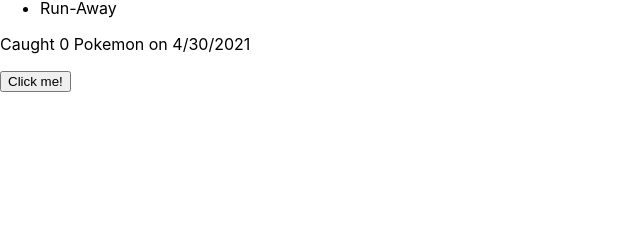
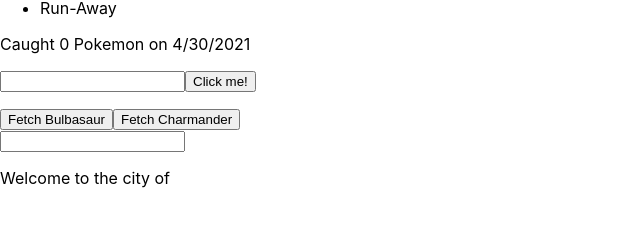
Before and after one commit to ArthurNNN/pokedex, a React (Create React App) app: page / in a window 1280 px wide. Shown: the part 480-706 px from the top of the page, without its empty margins (0-640 px from the left). Built offline with nearby package versions, Linux system fonts and the light colour scheme.

Commit message:
week-3 Exersises A, B, C, D, E, F, G finished

```diff
--- a/src/App.js
+++ b/src/App.js
@@ -3,6 +3,8 @@
 import Logo from './Logo';
 import BestPocemon from './BestPocemon';
 import CaughtPokemon from './CaughtPokemon';
+import PokemonMovesSelector from './PokemonMovesSelector';
+import PokemonCity from './PokemonCity';
 
 const App = () => {
 
@@ -16,6 +18,8 @@
       <Logo appName='Pokedex' handleClick={logWhenClicked} />
       <BestPocemon abilities={['Anticipation', 'Adaptability', 'Run-Away']} />
       <CaughtPokemon date={new Date().toLocaleDateString()} />
+      <PokemonMovesSelector />
+      <PokemonCity />
     </div>
 
   );
--- a/src/CaughtPokemon.js
+++ b/src/CaughtPokemon.js
@@ -7,15 +7,30 @@
         "Kakuna", "Beedrill", "Pidgey", "Pidgeotto", "Pidgeot", "Rattata", "Raticate"];
 
     var [caught, setCaught] = useState([]);
+    const [pokemonNameInput, setPokemonNameInput] = useState('');
 
     const catchPokemon = () => {
-        setCaught(caught.concat(pokemonsList[Math.floor(Math.random() * pokemonsList.length)]));
-        console.log(caught);
+        // setCaught(caught.concat(pokemonsList[Math.floor(Math.random() * pokemonsList.length)]));
+
+        if (pokemonNameInput !== "") {
+
+            setCaught(caught.concat(pokemonNameInput));
+            setPokemonNameInput("");
+            console.log(caught);
+
+        }
+
+    }
+
+    const handleInputChange = (event) => {
+        console.log(event.target.value);
+        setPokemonNameInput(event.target.value);
     }
 
     return (
         <div>
             <p>Caught {caught.length} Pokemon on {props.date}</p>
+            <input type="text" value={pokemonNameInput} onChange={handleInputChange} />
             <button onClick={catchPokemon}>Click me!</button>
             <ul>
                 {caught.map((item, index) => {
--- /dev/null
+++ b/src/PokemonCity.js
@@ -0,0 +1,22 @@
+import React, { useState } from "react";
+
+function PokemonCity() {
+    const [city, setCity] = useState("");
+
+    const updateCity = (event => {
+        console.log(event.target.value);
+        setCity(event.target.value);
+    }
+
+    )
+
+
+    return (
+        <div>
+            <input type="text" onChange={updateCity} />
+            <p>Welcome to the city of {city}</p>
+        </div>
+    );
+}
+
+export default PokemonCity;
--- /dev/null
+++ b/src/PokemonMoves.js
@@ -0,0 +1,33 @@
+import React, { useState, useEffect } from "react";
+
+function PokemonMoves(props) {
+    const [pokemonData, setPokemonData] = useState(null);
+
+    useEffect(() => {
+        fetch(
+            `https://pokeapi.co/api/v2/pokemon/${props.pokemonId}/`
+        )
+            .then(res => res.json())
+            .then(data => {
+                console.log(data);
+                setPokemonData(data);
+            });
+    }, [props.pokemonId]);
+
+    if (pokemonData) {
+        return (
+          <div>
+            <p>{pokemonData.name}'s moves:</p>
+            <ul>
+              {pokemonData.moves.map((move, index) => {
+                return <li key={index}>{move.move.name}</li>;
+              })}
+            </ul>
+          </div>
+        );
+      } else {
+        return null;
+      }
+}
+
+export default PokemonMoves;
--- /dev/null
+++ b/src/PokemonMovesSelector.js
@@ -0,0 +1,24 @@
+import React, { useState } from "react";
+
+import PokemonMoves from "./PokemonMoves";
+
+function PokemonMovesSelector() {
+  const [id, setId] = useState(null);
+
+  function handleBulbasaurClick() {
+    setId(1);
+  }
+  function handleCharmanderClick() {
+    setId(4);
+  }
+
+  return (
+    <div>
+      <button onClick={handleBulbasaurClick}>Fetch Bulbasaur</button>
+      <button onClick={handleCharmanderClick}>Fetch Charmander</button>
+      {id ? <PokemonMoves pokemonId={id} /> : null}
+    </div>
+  );
+}
+
+export default PokemonMovesSelector;
```
